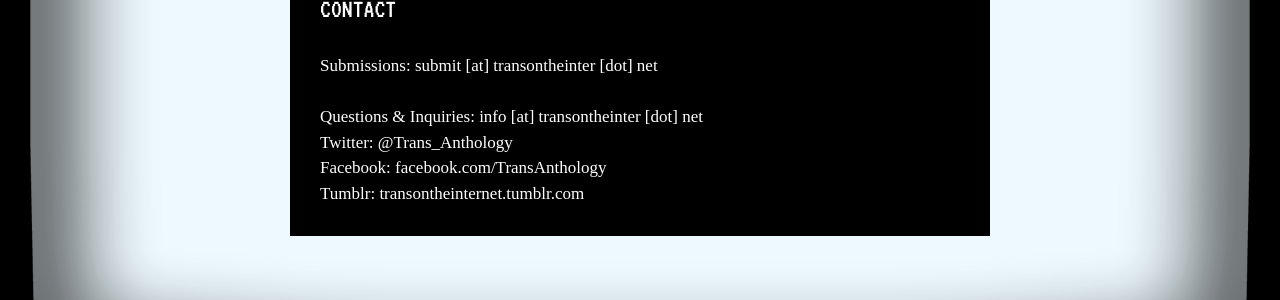
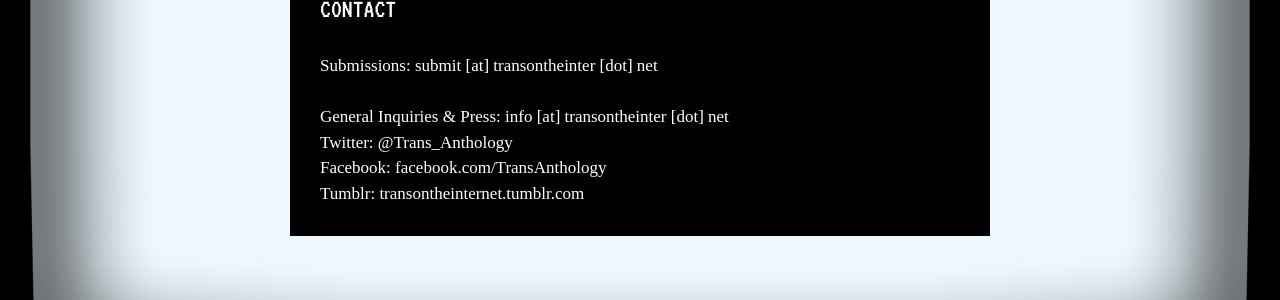
Before and after one commit to Trans-Digital/Trans-Digital.github.io, a Jekyll site: the page built from contact/index.html, in a window 1280 px wide. Shown: the part 466-766 px from the top of the page. Built offline with Jekyll 4.4.1, drawn with Linux system fonts in a browser that asks for light colours; nearby versions of some CDN libraries; Markdown is read by kramdown in place of the engine named in the settings.

Commit message:
Updates Press page

```diff
--- a/contact/index.html
+++ b/contact/index.html
@@ -19,7 +19,7 @@ title: Contact | Trans_ An Anthology of Trans People and the Internet
    {% assign email_contact = site.contact_email | replace: '@', ' [at] ' %}
    {% assign email_contact_clean = email_contact | replace: '.', ' [dot] ' %}
 
-   <p>Questions & Inquiries: <a class="color_fucsia" href="mailto:{{ site.contact_email }}?subject={{ site.contact_email_subject }}">{{ email_contact_clean }}</a></p>
+   <p>General Inquiries & Press: <a class="color_fucsia" href="mailto:{{ site.contact_email }}?subject={{ site.contact_email_subject }}">{{ email_contact_clean }}</a></p>
    <p>Twitter: <a class="color_fucsia" target="_blank" href="http://twitter.com/{{ site.handle_twitter }}">@{{ site.handle_twitter }}</a></p>
    <p>Facebook: <a class="color_fucsia" target="_blank" href="http://facebook.com/TransAnthology">facebook.com/{{ site.handle_facebook }}</a></p>
    <p>Tumblr: <a class="color_fucsia" target="_blank" href="http://transontheinternet.tumblr.com">{{ site.handle_tumblr }}.tumblr.com</a></p>
--- a/press/index.html
+++ b/press/index.html
@@ -7,7 +7,11 @@ title: Press | Trans_ An Anthology of Trans People and the Internet
 
 <br>
 
-Check out our <a style="color:#0F3" href="/documents/presskit_trans_anthology.zip">Press Kit</a> and email <a href="mailto:info@transontheinter.net?subject=Hello from your Press page!">info [at] transontheinter [dot] net</a> if interested in writing about this project.
+<a style="color:#0F3" href="/documents/presskit_trans_anthology.zip">Download Press Kit &#9660</a>
+
+<br><br>
+
+Questions? Email: <a href="mailto:info@transontheinter.net?subject=Hello from your Press page!">info [at] transontheinter [dot] net</a>
 
 <br><br>
 
```
